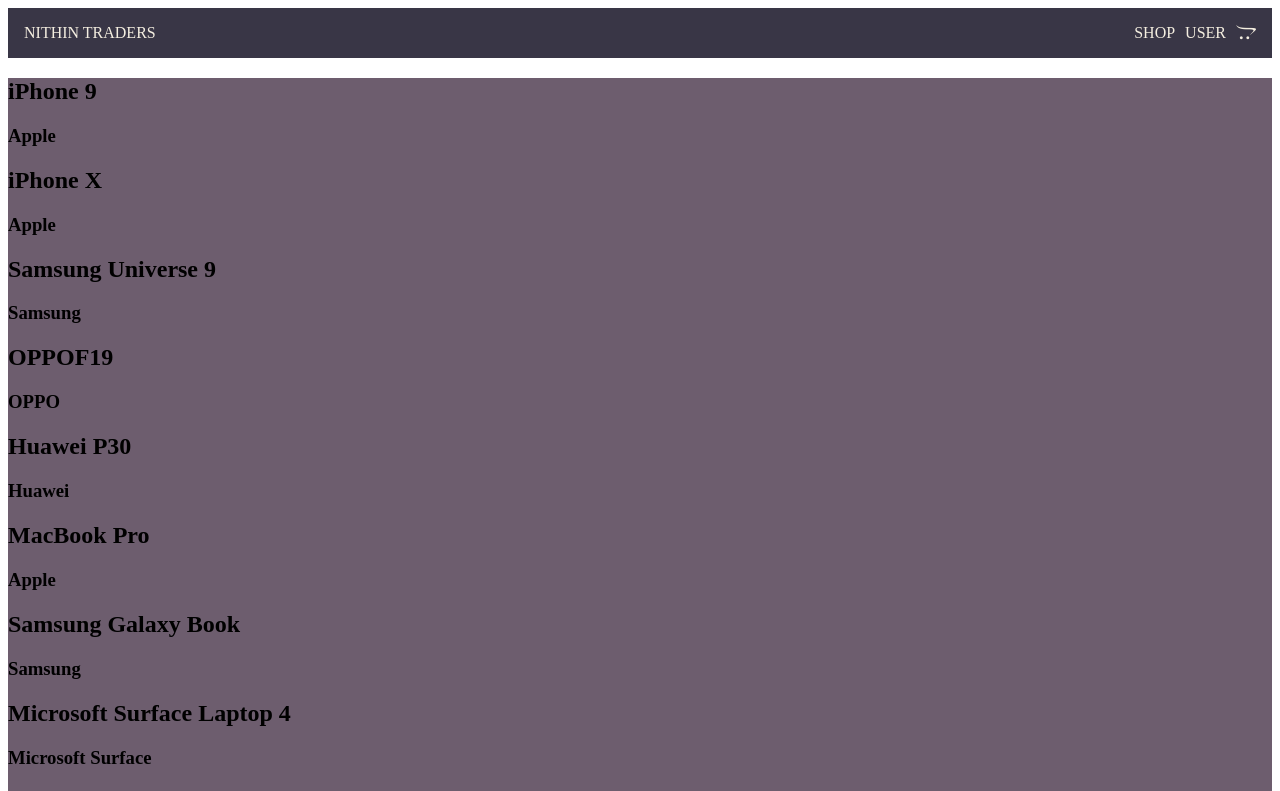
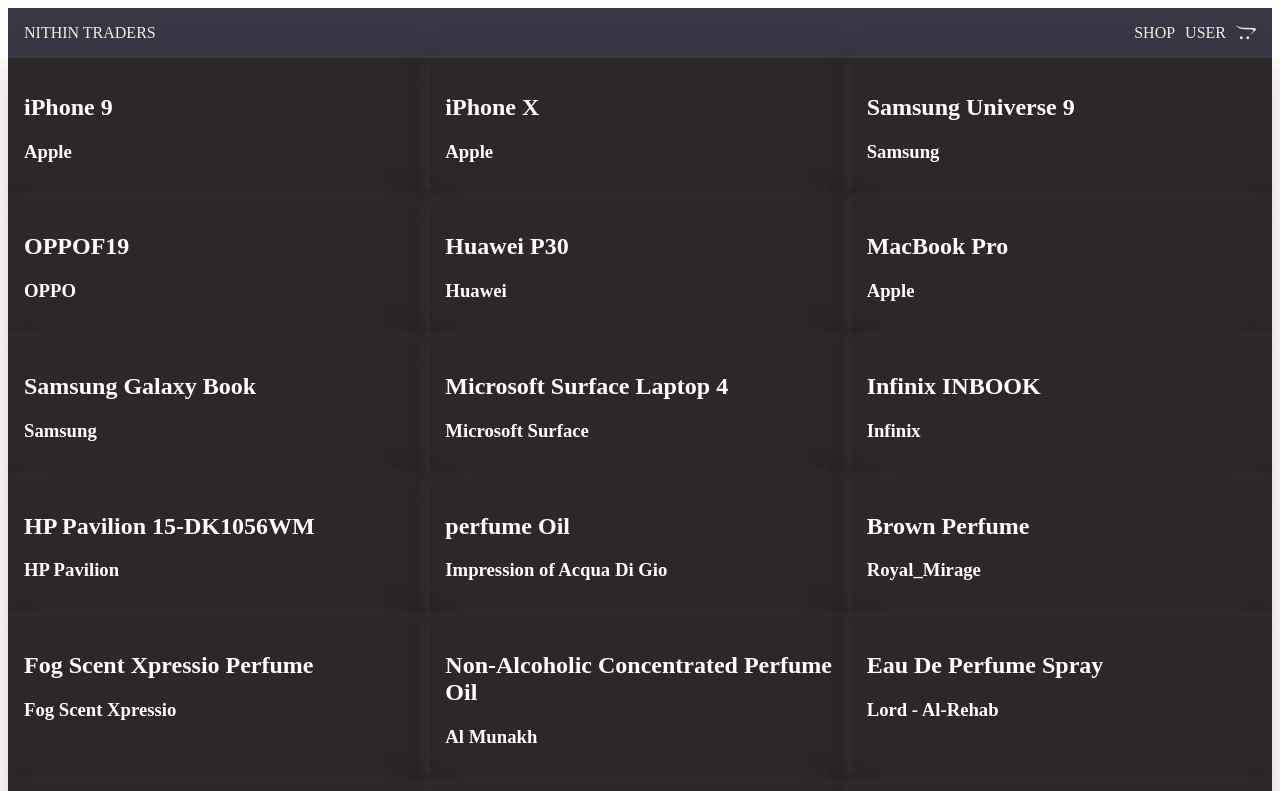
Before and after one commit to ArunprakashLfs/react_ecommerce, a React (Create React App) app: page / in a window 1280 px wide. Shown: the top 791 px of the page. Built offline with nearby package versions, Linux system fonts and the light colour scheme.

Commit message:
added css

```diff
--- a/src/routes/home/home.scss
+++ b/src/routes/home/home.scss
@@ -1,3 +1,10 @@
 .container{
-    background-color: #6D5D6E;
+    display: grid;
+    grid-template-columns: repeat(3, 1fr);
+    .card{
+        background-color: #2D2727;
+        padding: 1rem;
+        color: #fff;
+        box-shadow: rgba(242, 242, 248, 0.1) 0px 4px 16px, rgba(17, 17, 26, 0.1) 0px 8px 24px, rgba(17, 17, 26, 0.1) 0px 16px 56px;
+    }
 }
```
